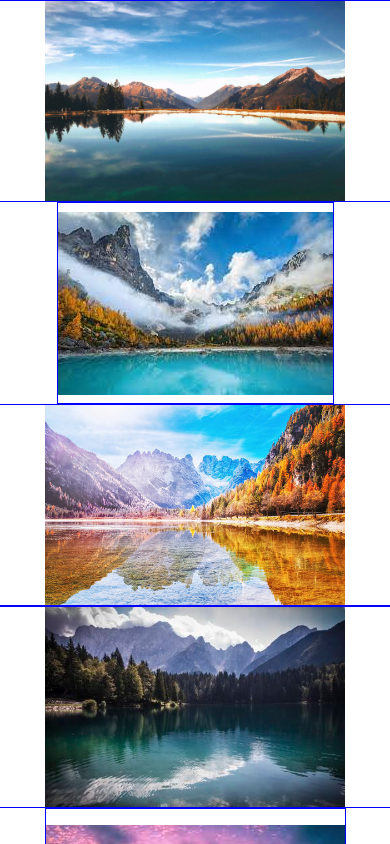
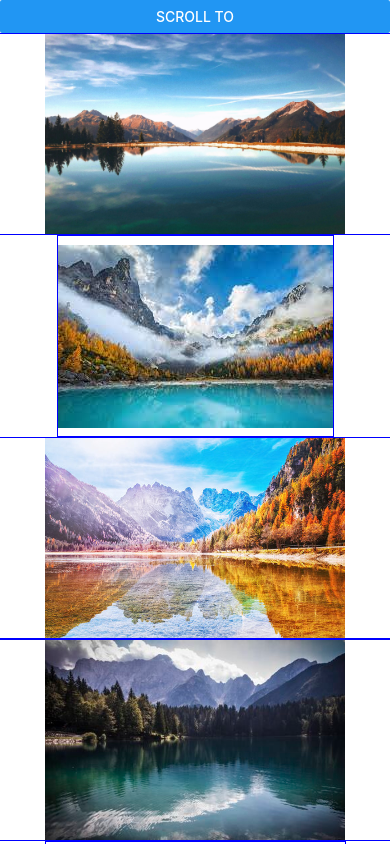
Before and after one commit to salehalakhras/Jovision-React-Tasks, a React Native app in the folder reactApp/: screen / in a window 390 px wide. Built offline with nearby package versions, Linux system fonts and the light colour scheme.

Commit message:
finished task 29

```diff
--- /dev/null
+++ b/package.json
@@ -0,0 +1,5 @@
+{
+  "dependencies": {
+    "react-native-prompt-android": "^1.1.0"
+  }
+}
--- a/reactApp/Tasks/Task28.js
+++ b/reactApp/Tasks/Task28.js
@@ -1,17 +1,40 @@
 import React from 'react';
-import { StyleSheet, View, FlatList } from 'react-native';
+import { StyleSheet, View, FlatList,Button } from 'react-native';
 import PressableImageFComponent_Task28 from '../Components/PressableImageFComponent_Task28';
 import {imgList} from '../Components/ImageList_Task28';
+import prompt from 'react-native-prompt-android';
 
 const Task28 = () => {
+    const flatListRef = React.useRef(null);
+    function scrollToBtn(){
+        prompt('Scroll To Index', 'Please enter the image index you want to scroll to:',[
+
+                {text: 'Cancel', style: 'cancel'},
+                {text: 'Scroll', onPress: index => {
+                    if(index < imgList.length && index >= 0){
+                        flatListRef.current.scrollToIndex({animated: true,index: index })
+                    }
+                }},
+               ],
+               {
+                   type: 'numeric',
+                   cancelable: false,
+                   defaultValue: '',
+                   placeholder: ''
+               }
+        )
+    }
+
     return (
         <View style={styles.container}>
+            <Button title={'Scroll To'} onPress={scrollToBtn}></Button>
             <FlatList
                 style={{flex: 1,}}
                 contentContainerStyle={{flexGrow: 1,}}
                 data={imgList}
                 renderItem={({ img, index }) => <PressableImageFComponent_Task28 index={index}/>}
-                keyExtractor={item => item.index}>
+                keyExtractor={item => item.index}
+                ref={flatListRef}>
                 </FlatList>
         </View>
     );
--- a/reactApp/package.json
+++ b/reactApp/package.json
@@ -11,7 +11,8 @@
   },
   "dependencies": {
     "react": "17.0.2",
-    "react-native": "0.68.2"
+    "react-native": "0.68.2",
+    "react-native-prompt-android": "^1.1.0"
   },
   "devDependencies": {
     "@babel/core": "7.24.7",
```
Also changed, not shown: 4 other files (tests, documents, lock files or other folders).
